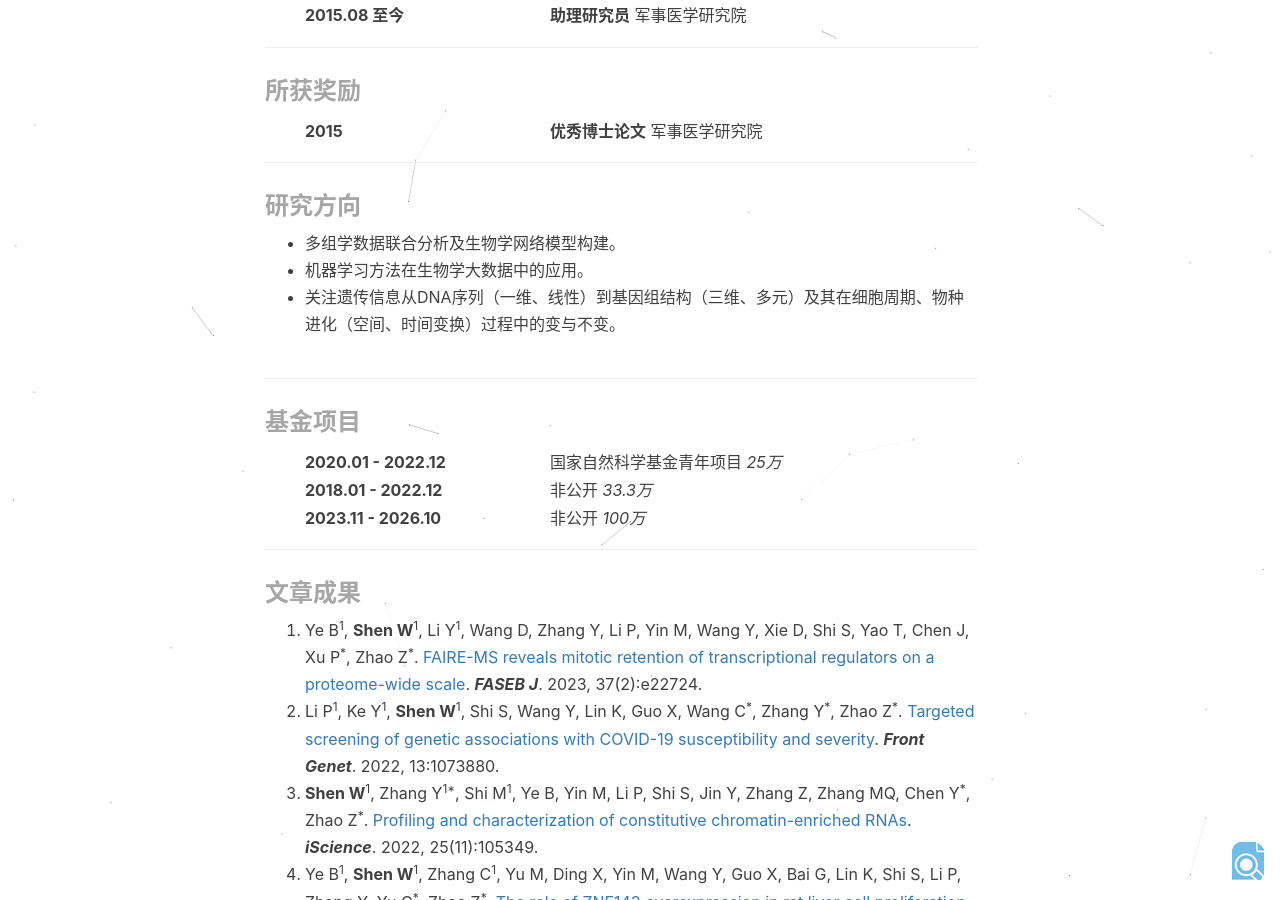
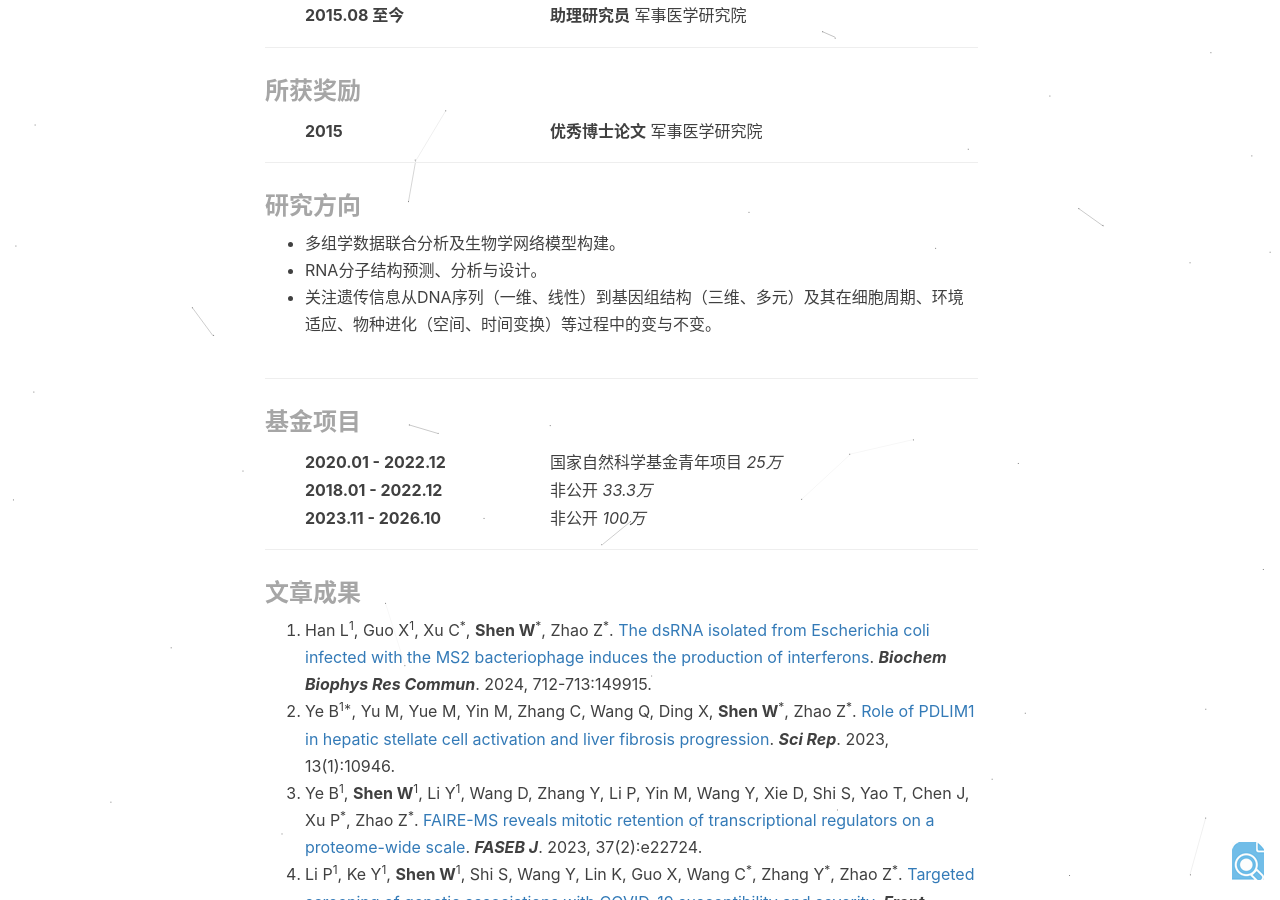
Before and after one commit to WenlongShen/WenlongShen.github.io, a Jekyll site: the page built from resume.html, in a window 1280 px wide and 900 px high, scrolled down 712 px. Built offline with Jekyll 4.4.1, drawn with Linux system fonts in a browser that asks for light colours; comment, search, counter and statistics services are not loaded.

Commit message:
Update resume.html

```diff
--- a/resume.html
+++ b/resume.html
@@ -37,8 +37,8 @@ header-img: "img/bg/about.jpg"
     <h3 id="研究方向">研究方向</h3>
     	<ul>
     	  <li>多组学数据联合分析及生物学网络模型构建。</li>
-          <li>机器学习方法在生物学大数据中的应用。</li>
-    	  <li>关注遗传信息从DNA序列（一维、线性）到基因组结构（三维、多元）及其在细胞周期、物种进化（空间、时间变换）过程中的变与不变。</li>
+          <li>RNA分子结构预测、分析与设计。</li>
+    	  <li>关注遗传信息从DNA序列（一维、线性）到基因组结构（三维、多元）及其在细胞周期、环境适应、物种进化（空间、时间变换）等过程中的变与不变。</li>
     	</ul>
     <hr>
     <h3 id="基金项目">基金项目</h3>
@@ -53,6 +53,8 @@ header-img: "img/bg/about.jpg"
     <hr>
     <h3 id="文章成果">文章成果</h3>
       <ol>
+        <li>Han L<sup>1</sup>, Guo X<sup>1</sup>, Xu C<sup>*</sup>, <strong>Shen W</strong><sup>*</sup>, Zhao Z<sup>*</sup>. <a target="_blank" href="https://linkinghub.elsevier.com/retrieve/pii/S0006-291X(24)00451-0">The dsRNA isolated from Escherichia coli infected with the MS2 bacteriophage induces the production of interferons</a>. <strong><em>Biochem Biophys Res Commun</em></strong>. 2024, 712-713:149915.</li>
+        <li>Ye B<sup>1*</sup>, Yu M, Yue M, Yin M, Zhang C, Wang Q, Ding X, <strong>Shen W</strong><sup>*</sup>, Zhao Z<sup>*</sup>. <a target="_blank" href="https://www.nature.com/articles/s41598-023-38144-3">Role of PDLIM1 in hepatic stellate cell activation and liver fibrosis progression</a>. <strong><em>Sci Rep</em></strong>. 2023, 13(1):10946.</li>
         <li>Ye B<sup>1</sup>, <strong>Shen W</strong><sup>1</sup>, Li Y<sup>1</sup>, Wang D, Zhang Y, Li P, Yin M, Wang Y, Xie D, Shi S, Yao T, Chen J, Xu P<sup>*</sup>, Zhao Z<sup>*</sup>. <a target="_blank" href="https://faseb.onlinelibrary.wiley.com/doi/10.1096/fj.202201038RRR">FAIRE-MS reveals mitotic retention of transcriptional regulators on a proteome-wide scale</a>. <strong><em>FASEB J</em></strong>. 2023, 37(2):e22724.</li>
         <li>Li P<sup>1</sup>, Ke Y<sup>1</sup>, <strong>Shen W</strong><sup>1</sup>, Shi S, Wang Y, Lin K, Guo X, Wang C<sup>*</sup>, Zhang Y<sup>*</sup>, Zhao Z<sup>*</sup>. <a target="_blank" href="https://www.frontiersin.org/articles/10.3389/fgene.2022.1073880/full">Targeted screening of genetic associations with COVID-19 susceptibility and severity</a>. <strong><em>Front Genet</em></strong>. 2022, 13:1073880.</li>
         <li><strong>Shen W</strong><sup>1</sup>, Zhang Y<sup>1*</sup>, Shi M<sup>1</sup>, Ye B, Yin M, Li P, Shi S, Jin Y, Zhang Z, Zhang MQ, Chen Y<sup>*</sup>, Zhao Z<sup>*</sup>. <a target="_blank" href="https://www.cell.com/iscience/fulltext/S2589-0042(22)01621-2">Profiling and characterization of constitutive chromatin-enriched RNAs</a>. <strong><em>iScience</em></strong>. 2022, 25(11):105349.</li>
@@ -93,8 +95,8 @@ header-img: "img/bg/about.jpg"
     <h3 id="Research Area">Research Area</h3>
       <ul>
     	  <li>Integrated analysis of multi-omics data and construction of biological network models.</li>
-          <li>Application of machine learning methods in biological big data.</li>
-    	  <li>Focus on the variation and conservation of genetic information from DNA sequences (1D, linear) to genome architecture (3D, multiplex) during the cell cycle and evolution (spatial, temporal).</li>
+          <li>RNA structure prediction, analysis and design.</li>
+    	  <li>Focus on the variation and conservation of genetic information from DNA sequences (1D, linear) to genome architecture (3D, multiplex) during the cell cycle, adaptation and evolution (spatial, temporal).</li>
     	</ul>
     <hr>
     <h3 id="Funds">Funds</h3>
@@ -110,6 +112,8 @@ Foundation of China <em>250K CNY</em></dd>
     <hr>
     <h3 id="Publications">Publications</h3>
       <ol>
+        <li>Han L<sup>1</sup>, Guo X<sup>1</sup>, Xu C<sup>*</sup>, <strong>Shen W</strong><sup>*</sup>, Zhao Z<sup>*</sup>. <a target="_blank" href="https://linkinghub.elsevier.com/retrieve/pii/S0006-291X(24)00451-0">The dsRNA isolated from Escherichia coli infected with the MS2 bacteriophage induces the production of interferons</a>. <strong><em>Biochem Biophys Res Commun</em></strong>. 2024, 712-713:149915.</li>
+        <li>Ye B<sup>1*</sup>, Yu M, Yue M, Yin M, Zhang C, Wang Q, Ding X, <strong>Shen W</strong><sup>*</sup>, Zhao Z<sup>*</sup>. <a target="_blank" href="https://www.nature.com/articles/s41598-023-38144-3">Role of PDLIM1 in hepatic stellate cell activation and liver fibrosis progression</a>. <strong><em>Sci Rep</em></strong>. 2023, 13(1):10946.</li>
         <li>Ye B<sup>1</sup>, <strong>Shen W</strong><sup>1</sup>, Li Y<sup>1</sup>, Wang D, Zhang Y, Li P, Yin M, Wang Y, Xie D, Shi S, Yao T, Chen J, Xu P<sup>*</sup>, Zhao Z<sup>*</sup>. <a target="_blank" href="https://faseb.onlinelibrary.wiley.com/doi/10.1096/fj.202201038RRR">FAIRE-MS reveals mitotic retention of transcriptional regulators on a proteome-wide scale</a>. <strong><em>FASEB J</em></strong>. 2023, 37(2):e22724.</li>
         <li>Li P<sup>1</sup>, Ke Y<sup>1</sup>, <strong>Shen W</strong><sup>1</sup>, Shi S, Wang Y, Lin K, Guo X, Wang C<sup>*</sup>, Zhang Y<sup>*</sup>, Zhao Z<sup>*</sup>. <a target="_blank" href="https://www.frontiersin.org/articles/10.3389/fgene.2022.1073880/full">Targeted screening of genetic associations with COVID-19 susceptibility and severity</a>. <strong><em>Front Genet</em></strong>. 2022, 13:1073880.</li>
         <li><strong>Shen W</strong><sup>1</sup>, Zhang Y<sup>1*</sup>, Shi M<sup>1</sup>, Ye B, Yin M, Li P, Shi S, Jin Y, Zhang Z, Zhang MQ, Chen Y<sup>*</sup>, Zhao Z<sup>*</sup>. <a target="_blank" href="https://www.cell.com/iscience/fulltext/S2589-0042(22)01621-2">Profiling and characterization of constitutive chromatin-enriched RNAs</a>. <strong><em>iScience</em></strong>. 2022, 25(11):105349.</li>
```
